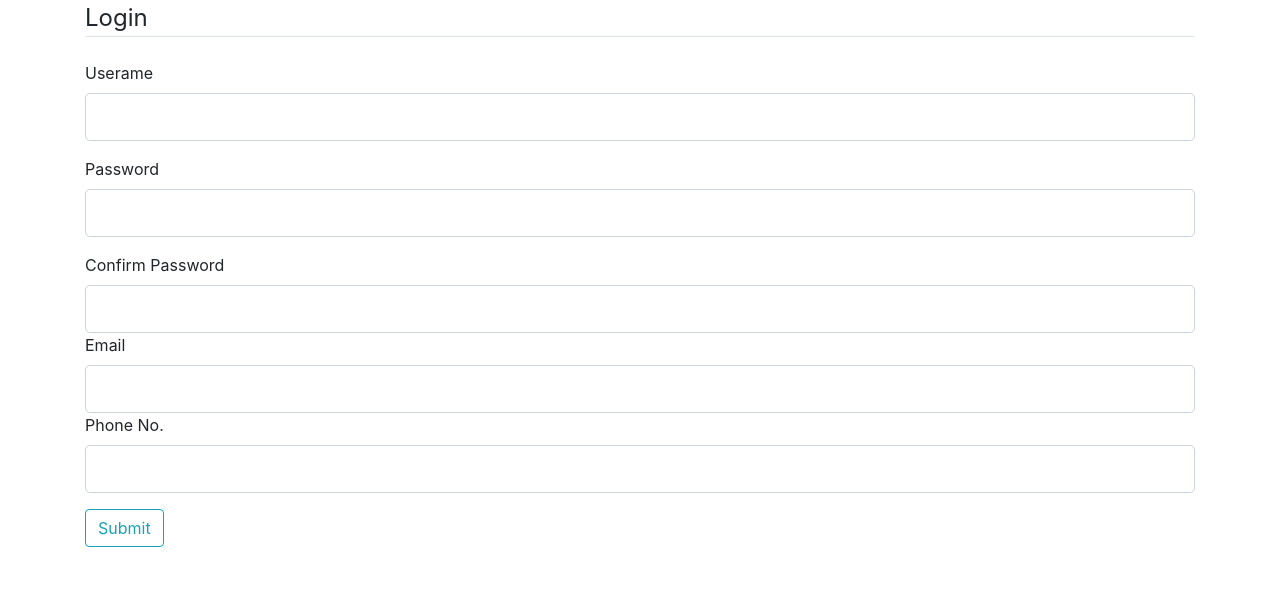
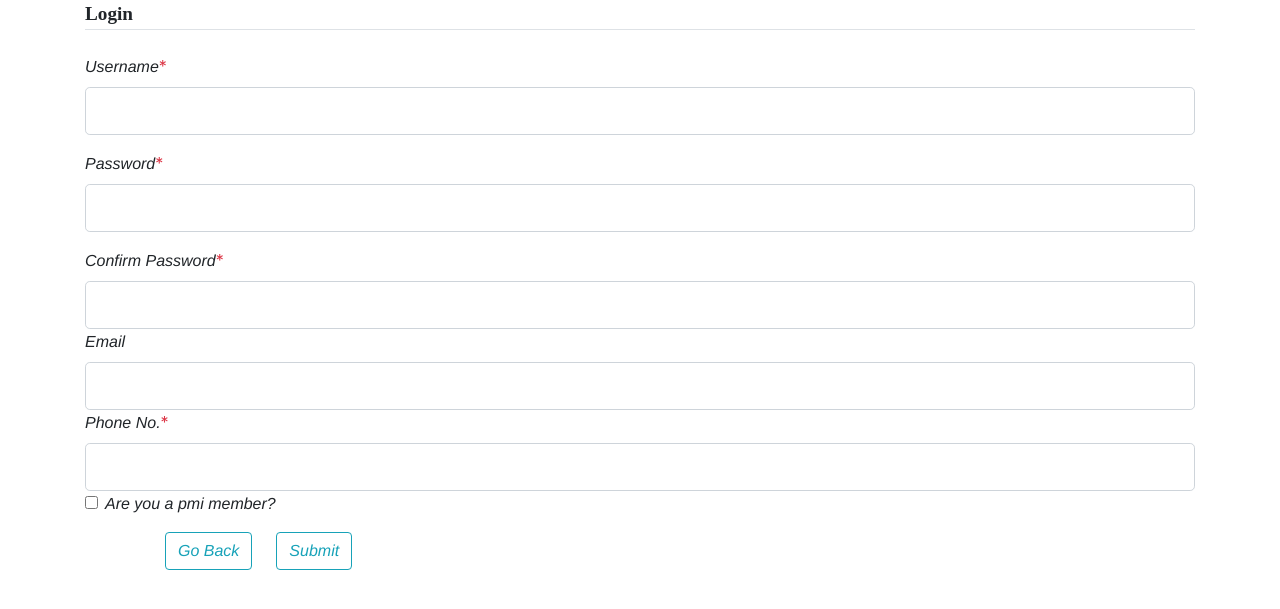
Before and after one commit to LuffyUchiha/Grameen_Library, a Flask app: page /registration/donor in a window 1280 px wide. Shown: the top 609 px of the page. Run offline with Flask 2, Linux system fonts and the light colour scheme; parts of the project's set-up code (start-up, migrations or seed data) failed here and were passed over; some libraries are stand-ins or nearby versions.

Commit message:
Donor workflow completed

```diff
--- a/Templates/roles/registrations/donor_registration.html
+++ b/Templates/roles/registrations/donor_registration.html
@@ -17,7 +17,7 @@
             {% endif %}
 
             <div class="form-group">
-                {{ form.username.label(class="form-control-label") }}
+                {{ form.username.label(class="form-control-label") }}<span class="text-danger">*</span>
                 {% if form.username.errors %}
                 {{ form.username(class="form-control form-control-lg is-invalid") }}
                 {% for error in form.username.errors %}
@@ -30,7 +30,7 @@
                 {% endif %}
             </div>
             <div class="form-group">
-                {{ form.password.label(class="form-control-label") }}
+                {{ form.password.label(class="form-control-label") }}<span class="text-danger">*</span>
                 {% if form.password.errors %}
                 {{ form.password(class="form-control form-control-lg is-invalid") }}
                 {% for error in form.password.errors %}
@@ -43,7 +43,7 @@
                 {% endif %}
             </div>
             <div class="form_group">
-                {{ form.confirm_password.label(class="form-control-label") }}
+                {{ form.confirm_password.label(class="form-control-label") }}<span class="text-danger">*</span>
                 {% if form.confirm_password.errors %}
                 {{ form.confirm_password(class="form-control form-control-lg is-invalid ") }}
                 {% for error in form.confirm_password.errors %}
@@ -69,7 +69,7 @@
                 {% endif %}
             </div>
             <div class="form_group">
-                {{ form.phone_number.label(class="form-control-label") }}
+                {{ form.phone_number.label(class="form-control-label") }}<span class="text-danger">*</span>
                 {% if form.phone_number.errors %}
                 {{ form.phone_number(class="form-control form-control-lg is-invalid") }}
                 {% for error in form.phone_number.errors %}
@@ -83,10 +83,19 @@
             </div>
 
             {% endwith %}
+            <div class="form-check">
+                {{ form.pmi_member(class="form-check-input") }}
+                {{ form.pmi_member.label(class="form-check-label") }}
+            </div>
         </fieldset>
-        <div class="form-group">
-            {{ form.submit(class="btn btn-outline-info") }}
+        <div class="row">
+            <div class="form-group offset-1 mr-4">
+                <a type="button" class="btn btn-outline-info" href="{{ url_for('landing_page') }}">Go Back</a>
+            </div>
+            <div class="form-group">
+                {{ form.submit(class="btn btn-outline-info") }}
+            </div>
         </div>
-    </form>
+</form>
 </div>
 {% endblock body %}
--- a/UI.py
+++ b/UI.py
@@ -5,10 +5,12 @@ from flask import *
 from flask_cors import CORS, cross_origin
 import pandas as pd
 import numpy as np
+from time import sleep
+import requests
+import datetime
+
 from forms import *
 from get_values import *
-from time import sleep
-import requests
 
 plt.style.use('ggplot')
 
@@ -47,7 +49,7 @@ def landing_page():
         print('username: {}\npassword: {}'.format(username, password))
         res = login_response(username, password)
         if res['Response']:
-            return redirect(url_for('donor_page', username=res['ID']))
+            return redirect(url_for('donor_page', user_id=res['ID'], username=res['Name']))
         else:
             flash(message='Incorrect credentials, please try again', category='danger')
     return render_template('landing_page.html', form=login_form)
@@ -59,14 +61,16 @@ def landing_page():
 
 # donor stuff
 
-@app.route("/donor/<username>")
-def donor_page(username):
+@app.route("/donor/<user_id>")
+def donor_page(user_id):
     """
     Donor page rerouting based on the username.
     :param username: String
     :return: html template
     """
-    return render_template('roles/donor/donor_page.html', username=username)
+    username = request.args.get('username')
+    book_details = get_donate_book_details(user_id)
+    return render_template('roles/donor/donor_page.html', username=username, user_id=user_id, book_details=book_details)
 
 
 @app.route("/registration/donor", methods=['GET', 'POST'])
@@ -84,11 +88,12 @@ def donor_registration_page():
         password = donor_form.password.data
         email = donor_form.email.data
         phone = donor_form.phone_number.data
+        pmi_member = donor_form.pmi_member.data
 
-        print(username, password, email, phone)
         res = don_response(username, email, phone, password)
         if res['response'] == 1:
-            return redirect(url_for('donor_page', username=res['User ID']))
+            flash("User Registered Successfully\nUser ID - {}\nUsername - {}".format(res['User ID'], username), "success")
+            return redirect(url_for('landing_page'))
         else:
             # TODO  redirect Error Page
             pass
@@ -98,13 +103,13 @@ def donor_registration_page():
 
 @app.route("/donor/<username>/donate_books", methods=['GET', 'POST'])
 def donor_donation_page(username):
+    user_id = request.args.get('user_id')
     donation_form = DonationTemplate()
     if donation_form.validate_on_submit():
         book_name = donation_form.book_name.data
         ISBN = donation_form.ISBN.data
         author_name = donation_form.author_name.data
         category = donation_form.category.data
-
         req = {
             "username": username,
             "book_name": book_name,
@@ -116,9 +121,6 @@ def donor_donation_page(username):
         resp = requests.post(url="http://localhost:5000/donor/donor_donation"
                                  "?username={}&book_name={}&ISBN={}&author_name={}&category={}"
                              .format(username, book_name, ISBN, author_name, category))
-        print(resp.raw)
-        print(resp.request)
-        print(str(resp.content).split("'")[1])
         if str(resp.content).split("'")[1] == "Success":
             flash("Book Donated Successfully", "success")
             donation_form.book_name.data = ""
@@ -128,7 +130,7 @@ def donor_donation_page(username):
         elif str(resp.content).split("'")[1] == "Failure":
             flash("Donation Failed. Please contact the Volunteer", "danger")
 
-    return render_template('roles/donor/donate_books.html', form=donation_form, username=username)
+    return render_template('roles/donor/donate_books.html', form=donation_form, username=username, user_id=user_id, book_categories=['1','2','3'])
 
 
 @app.route("/donor/donor_donation", methods=['POST'])
@@ -148,13 +150,23 @@ def donor_donation_post_page():
 
 @app.route('/donation_visualization/')
 def donation_visualization():
+    book_details = request.args.to_dict(flat=False)['book_details']
+    t = {'Book ID': [], 'Book Name': [], 'Donate Date': [], 'isIdentified': []}
+    for x in book_details:
+        x = eval(x)
+        t['Book ID'].append(x['Book ID'])
+        t['Book Name'].append(x['Book Name'])
+        t['Donate Date'].append(x['Donate Date'])
+        t['isIdentified'].append(x['isIdentified'])
+    book_details = pd.DataFrame(t)
+    book_details = book_details[['Donate Date', 'Book ID']]
+    book_details['Donate Date'] = book_details['Donate Date'].apply(lambda x: "{}/{}".format(x.month, x.year))
+    book_details = book_details.groupby('Donate Date').agg(func=np.size)
     fig, ax = plt.subplots()
     canvas = FigureCanvas(fig)
-    x = np.arange(5)
-    y1 = np.random.randint(low=1, high=10, size=5)
-    y2 = np.random.randint(low=1, high=10, size=5)
-    plt.plot(x, y1)
-    plt.plot(x, y2)
+    x = np.array(book_details.index)
+    y = np.array(book_details['Book ID'])
+    plt.plot(x, y)
     plt.xlabel('Dates')
     plt.ylabel('Number of Books')
     plt.title('Distribution of books donated')
@@ -166,16 +178,12 @@ def donation_visualization():
 
 @app.route('/donor/<username>/donor_stats')
 def donor_stats(username):
-    # TODO get me the books donated by "username"(which is currently donor_id, will change later) as a json
-
-    (donate_book_count,book_details)=get_donate_book_details(username) #This function returns the number of books a donor has donated and a list of books as dictionaries
-    #book_details["Book ID"],book_details["Book Name"],book_details["Donate Date"],book_details["isIdentified"] is to find whether ISBN for the book is identified to add to book_details page or not
-    for books in book_details:#The list is ordered by donate_date so the oldest donated book comes first. To reverse the order, in book_num_sql in line 98 get_values.py append desc to the query
-        book_id=books["Book ID"]
-        book_name=books["Book Name"]
-        donate_date=books["Donate Date"]
-        isIdentified=books["isIdentified"]
-    return render_template('roles/donor/book_usage_statistics.html')
+    user_id = request.args.get('user_id')
+    book_details = request.args.to_dict(flat=False)['book_details']
+    bd = []
+    for x in book_details:
+        bd.append(eval(x))
+    return render_template('roles/donor/book_usage_statistics.html', book_details=bd)
 
 
 # admin stuff
--- a/forms.py
+++ b/forms.py
@@ -1,5 +1,5 @@
 from flask_wtf import FlaskForm
-from wtforms import StringField, PasswordField, SubmitField, BooleanField, IntegerField
+from wtforms import StringField, PasswordField, SubmitField, BooleanField, IntegerField, SelectField
 from wtforms.validators import DataRequired, Email, EqualTo, NumberRange, Length
 
 
@@ -10,12 +10,13 @@ class LandingPageLoginForm(FlaskForm):
 
 
 class DonorRegistrationForm(FlaskForm):
-    username = StringField('Userame', validators=[DataRequired()])
-    email = StringField('Email', validators=[DataRequired(), Email(message='Enter a valid email')])
+    username = StringField('Username', validators=[DataRequired()])
+    email = StringField('Email', validators=[Email(message='Enter a valid email')])
     password = PasswordField('Password', validators=[DataRequired()])
     confirm_password = PasswordField('Confirm Password',
                                      validators=[DataRequired(), EqualTo('password')])
     phone_number = StringField('Phone No.', validators=[DataRequired()])
+    pmi_member = BooleanField('Are you a pmi member?')
     submit = SubmitField()
 
 
@@ -44,7 +45,7 @@ class DonationTemplate(FlaskForm):
     book_name = StringField('Book Name', validators=[DataRequired()])
     ISBN = StringField('ISBN')
     author_name = StringField('Author Name')
-    category = StringField('Category')
+    category = SelectField('Category', choices=['Category 1', 'Category 2', 'Category 3'])
     submit = SubmitField('Donate')
 
 
--- a/static/alternate_css.css
+++ b/static/alternate_css.css
@@ -1,10 +1,11 @@
-.jumbotron{
+.jumbotron-bluebackground{
     background-color: rgb(7, 173, 202);
+    width: ;
 }
 
 .boldheading{
     color:floralwhite;
-    font-size:x-large;
+    font-size: 2.5em;
     font-weight: bolder;
 
 }
@@ -27,3 +28,33 @@
     /* background-color:rgb(7, 220, 202); */
     background-color: floralwhite;
 }
+
+/* Fonts */
+
+legend{
+    font-family: Brush Script MT;
+    font-size: larger;
+    font-weight: 800;
+}
+
+blockquote{
+    font-family: Brush Script MT;
+    font-size: larger;
+    font-weight: 800;
+}
+
+a{
+    font-family: Helvetica, sans-serif;
+    font-size:medium;
+    font-style: italic;
+    color: blue;
+}
+
+label, input{
+    font-family: Helvetica, san-serif;
+    font-size: medium;
+    font-style:oblique;
+}
+p{
+    font-family: cursive;
+}
--- a/templates/bootstrap_enabler.html
+++ b/templates/bootstrap_enabler.html
@@ -17,5 +17,7 @@
 	<script src="https://code.jquery.com/jquery-3.3.1.slim.min.js" integrity="sha384-q8i/X+965DzO0rT7abK41JStQIAqVgRVzpbzo5smXKp4YfRvH+8abtTE1Pi6jizo" crossorigin="anonymous"></script>
     <script src="https://cdnjs.cloudflare.com/ajax/libs/popper.js/1.14.7/umd/popper.min.js" integrity="sha384-UO2eT0CpHqdSJQ6hJty5KVphtPhzWj9WO1clHTMGa3JDZwrnQq4sF86dIHNDz0W1" crossorigin="anonymous"></script>
     <script src="https://stackpath.bootstrapcdn.com/bootstrap/4.3.1/js/bootstrap.min.js" integrity="sha384-JjSmVgyd0p3pXB1rRibZUAYoIIy6OrQ6VrjIEaFf/nJGzIxFDsf4x0xIM+B07jRM" crossorigin="anonymous"></script>
+	{% block script %}
+	{% endblock script %}
 </body>
 </html>
```
Also changed, not shown: Templates/roles/donor/book_usage_statistics.html (+8 -1 lines), Templates/roles/donor/donate_books.html (+28 -6 lines), Templates/roles/donor/donor_page.html (+5 -5 lines), Templates/text_only/about_page.html (+20 -2 lines), get_values.py (+31 -15 lines), templates/landing_page.html (+22 -5 lines), test.py (+2 -9 lines), misc/project flow.jpg (added), static/images/grameen_library_logo.jpeg, 2 other files.
